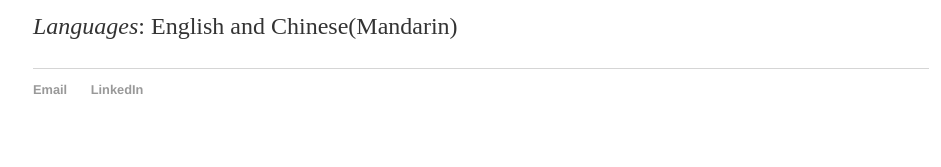
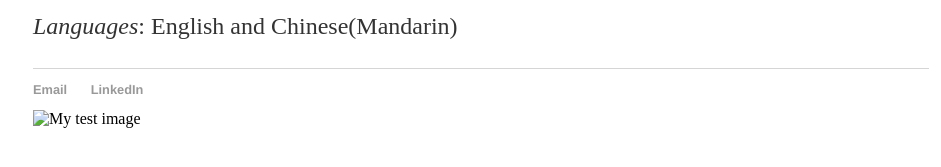
Before and after one commit to radarFudan/radarFudan.github.io, a Jekyll site: the page built from index.html, in a window 1280 px wide. Shown: the part 701-868 px from the top of the page, without its empty margins (159-1100 px from the left). Built offline with Jekyll 4.4.1, drawn with Linux system fonts in a browser that asks for light colours.

Commit message:
Test image

```diff
--- a/_layouts/default.html
+++ b/_layouts/default.html
@@ -41,5 +41,6 @@
 	        		<li><a href="https://linkedin.com/in/铈达-汪-ba9178158">LinkedIn</a></li>
 				</ul>
 			</footer>
+			<img src="" alt="My test image">
 		</body>
 	</html>
```
Also changed, not shown: images/test-image.jpeg (added).
